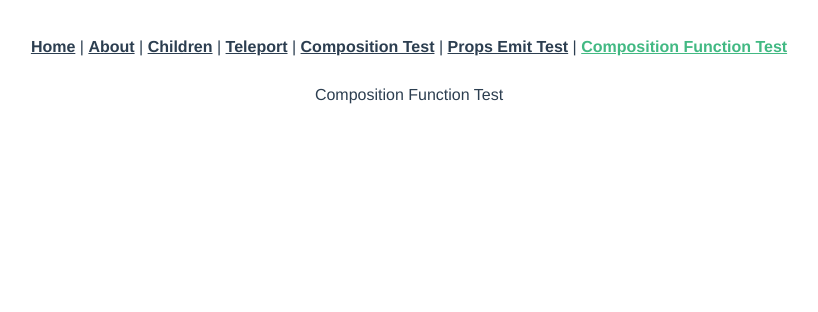
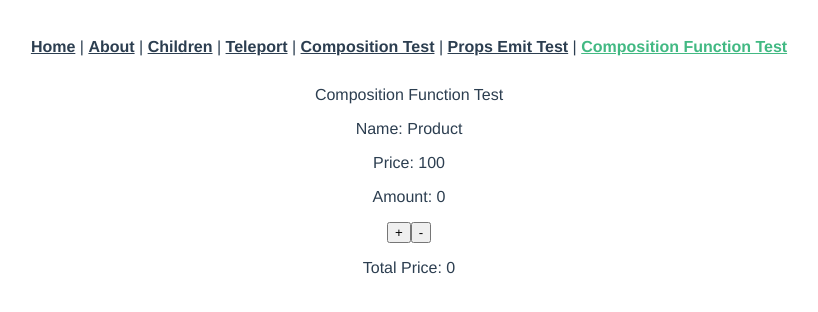
Before and after one commit to hidemiura1111/learning-vue3_cli, a Vue app: page /composition-function-test in a window 1280 px wide. Shown: the top 312 px of the page, without its empty margins (231-1049 px from the left). Built offline with nearby package versions, Linux system fonts and the light colour scheme.

Commit message:
Composition Function

```diff
--- a/src/views/CompositionFunctionTestView.vue
+++ b/src/views/CompositionFunctionTestView.vue
@@ -1,11 +1,54 @@
 <template>
   <div>
     <div>Composition Function Test</div>
+    <div>
+      <p>Name: {{ item.name }}</p>
+      <p>Price: {{ item.price }}</p>
+      <p>Amount: {{ item.amount }}</p>
+      <button @click="increment">+</button>
+      <button @click="decrement">-</button>
+      <p>Total Price: {{ totalPrice }}</p>
+    </div>
   </div>
 </template>
 
 <script>
+import { reactive, computed } from 'vue'
+
+const useCounter = item => {
+  const increment = () => {
+    item.amount++
+  }
+  const decrement = () => {
+    item.amount--
+  }
+  const totalPrice = computed(() => {
+    return item.price * item.amount
+  })
+
+  return {
+    increment,
+    decrement,
+    totalPrice
+  }
+}
 export default {
+  setup() {
+    const item = reactive({
+      name: 'Product',
+      price: 100,
+      amount: 0
+    })
+
+    const { increment, decrement, totalPrice } = useCounter(item)
+
+    return {
+      item,
+      increment,
+      decrement,
+      totalPrice
+    }
+  }
 
 }
 </script>
```
